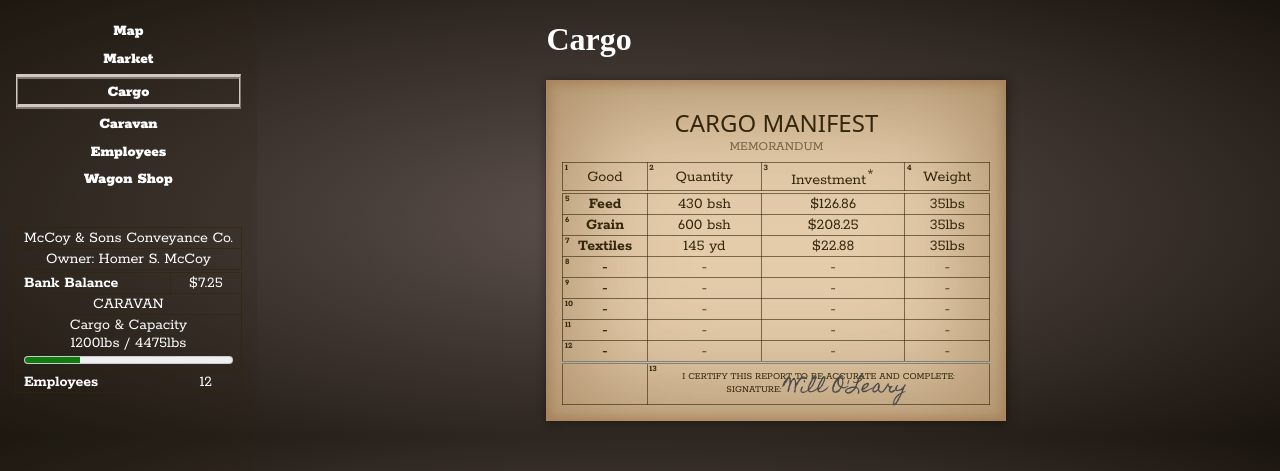
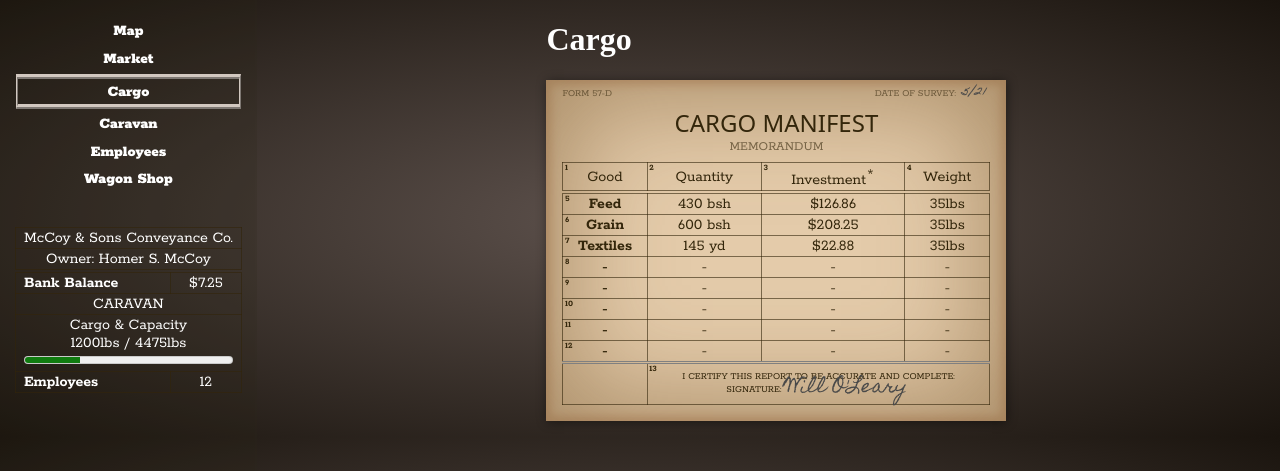
Before and after one commit to eignnx/the-silt-road, a React (Create React App) app: page /game/cargo in a window 1280 px wide. Shown: the top 471 px of the page. Built offline with nearby package versions, Linux system fonts and the light colour scheme; a web font is replaced by a local one.

Commit message:
flavor text for inventory display

```diff
--- a/src/components/InventoryDisplay.tsx
+++ b/src/components/InventoryDisplay.tsx
@@ -12,11 +12,14 @@ export default function InventoryDisplay() {
 
     return (
         <article className="document inventory-display">
-
             <hgroup>
                 <h3>Cargo Manifest</h3>
                 <div>Memorandum</div>
             </hgroup>
+            <div className="heading-flavor-text">
+                <span>Form 57-D</span>
+                <span>Date of survey: <span className="handwritten">5/21</span></span>
+            </div>
             <table >
                 <thead>
                     <tr>
@@ -30,7 +33,7 @@ export default function InventoryDisplay() {
                             <div {...{ popover: "auto" }}
                                 id="investment-popover"
                                 className="heading-explainer">
-                                total expenditure on cargo category
+                                *total expenditure on cargo category
                             </div>
 
                         </th>
--- a/src/styles/Inventory.css
+++ b/src/styles/Inventory.css
@@ -21,6 +21,31 @@
             text-transform: uppercase;
             color: var(--clr-dark-lighter);
             font-size: smaller;
+        }
+    }
+
+    position: relative;
+
+    .heading-flavor-text {
+        position: absolute;
+        left: 0;
+        top: 0;
+        width: 100%;
+
+        display: flex;
+        justify-content: space-between;
+
+        &>* {
+            text-transform: uppercase;
+            font-size: x-small;
+            color: var(--clr-dark-lighter);
+            margin-inline: 1rem;
+            margin-block: 0.5rem;
+            padding: 0;
+        }
+
+        & .handwritten {
+            font-size: small;
         }
     }
 
```
